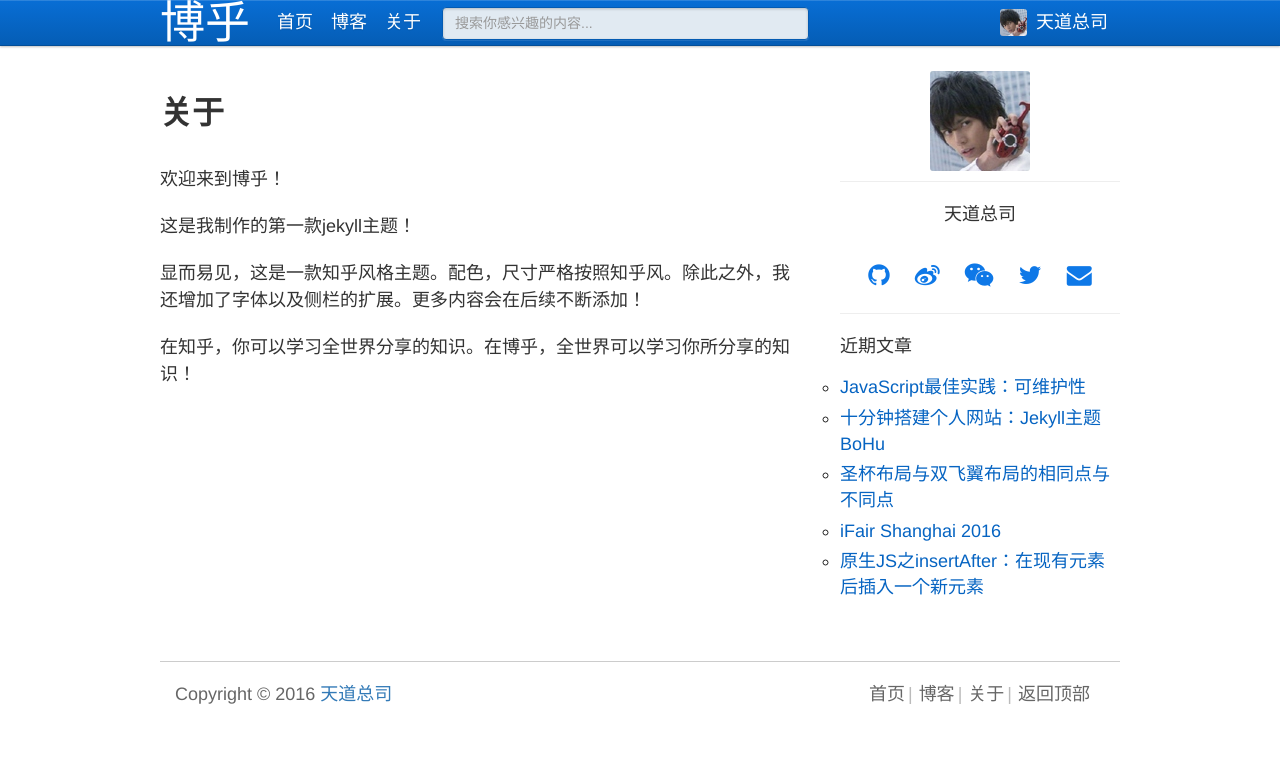
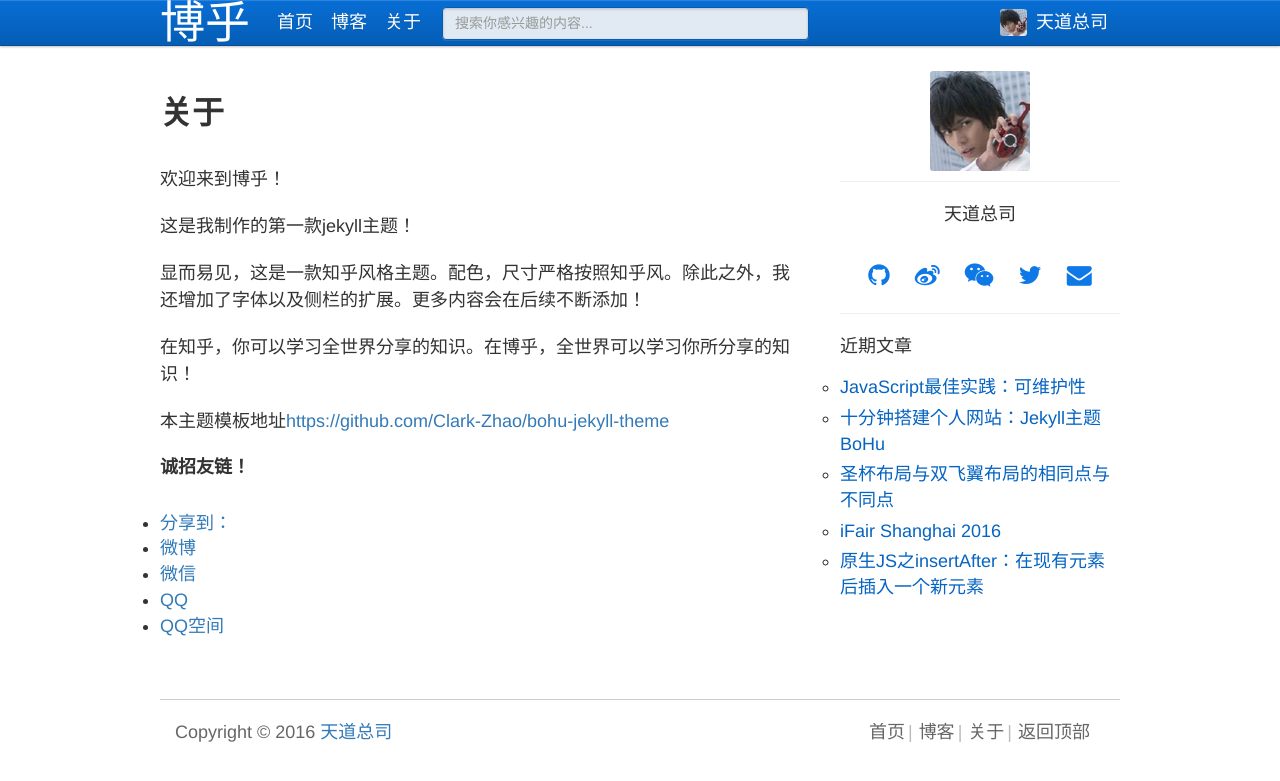
Before and after one commit to LLawlight/blog, a Jekyll site: the page built from about/index.html, in a window 1280 px wide. Shown: the top 781 px of the page. Built offline with Jekyll 4.4.1, drawn with Linux system fonts in a browser that asks for light colours; comment, search, counter and statistics services are not loaded.

Commit message:
change comment

```diff
--- a/_config.yml
+++ b/_config.yml
@@ -21,9 +21,9 @@
 
 # Comment Service (Disqus or 多说)
 #  choose one and un-comment the line to active it
-disqus_shortname: zhaoyuxiang
+# disqus_shortname: zhaoyuxiang
 # get one: https://disqus.com/admin/signup/
-# duoshuo_shortname: clark-zhao
+duoshuo_shortname: clark-zhao
 # get one: http://duoshuo.com/create-site/
 
 permalink: /archivers/:title
--- a/_includes/comment.html
+++ b/_includes/comment.html
@@ -16,11 +16,11 @@
 {% if site.duoshuo_shortname %}
 <div class="post-comments">
 <!-- 多说分享代码 start -->
-    <div class="ds-share" data-thread-key="{{ page.id }}" data-title="{{ page.title }}" data-images="https://avatars0.githubusercontent.com/u/17525377?v=3&s=460" data-content="——Clark Zhao的博客" data-url="{{ page.url | replace:'index.html','' | prepend: site.baseurl | prepend: site.url }}">
+    <div class="ds-share" data-thread-key="{{ page.id }}" data-title="{{ page.title }}" data-images="https://avatars0.githubusercontent.com/u/17525377?v=3&s=460" data-content="——博乎|天道总司的博客" data-url="{{ page.url | replace:'index.html','' | prepend: site.baseurl | prepend: site.url }}">
     <div class="ds-share-inline">
       <ul  class="ds-share-icons-16">
 
-        <li>分享到：</li>
+        <li data-toggle="ds-share-icons-more"><a class="ds-more" href="javascript:void(0);">分享到：</a></li>
         <li><a class="ds-weibo" href="javascript:void(0);" data-service="weibo">微博</a></li>
         <li><a class="ds-wechat" href="javascript:void(0);" data-service="wechat">微信</a></li>
         <li><a class="ds-qq" href="javascript:void(0);" data-service="qq">QQ</a> </li>
--- a/about/index.html
+++ b/about/index.html
@@ -8,3 +8,5 @@
 <p>这是我制作的第一款jekyll主题！</p>
 <p>显而易见，这是一款知乎风格主题。配色，尺寸严格按照知乎风。除此之外，我还增加了字体以及侧栏的扩展。更多内容会在后续不断添加！</p>
 <p>在知乎，你可以学习全世界分享的知识。在博乎，全世界可以学习你所分享的知识！</p>
+<p>本主题模板地址<a href="https://github.com/Clark-Zhao/bohu-jekyll-theme" target="_blank">https://github.com/Clark-Zhao/bohu-jekyll-theme</a></p>
+<b>诚招友链！</b>
```
